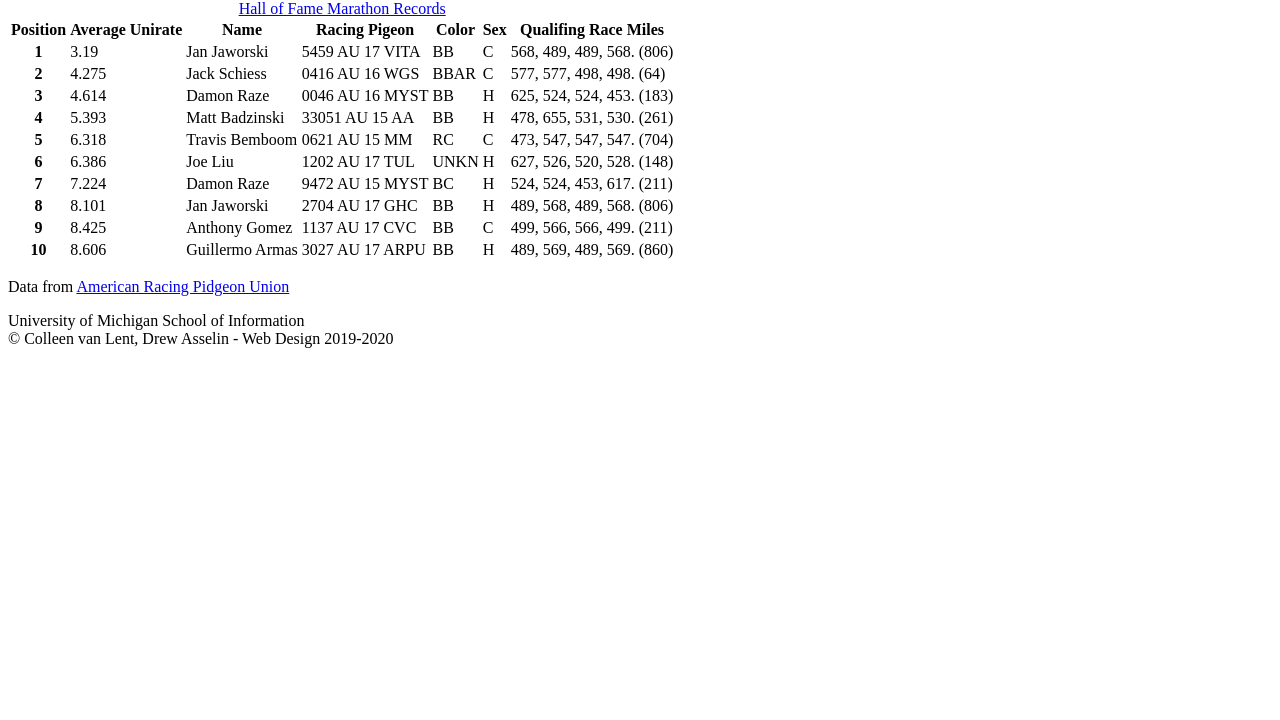
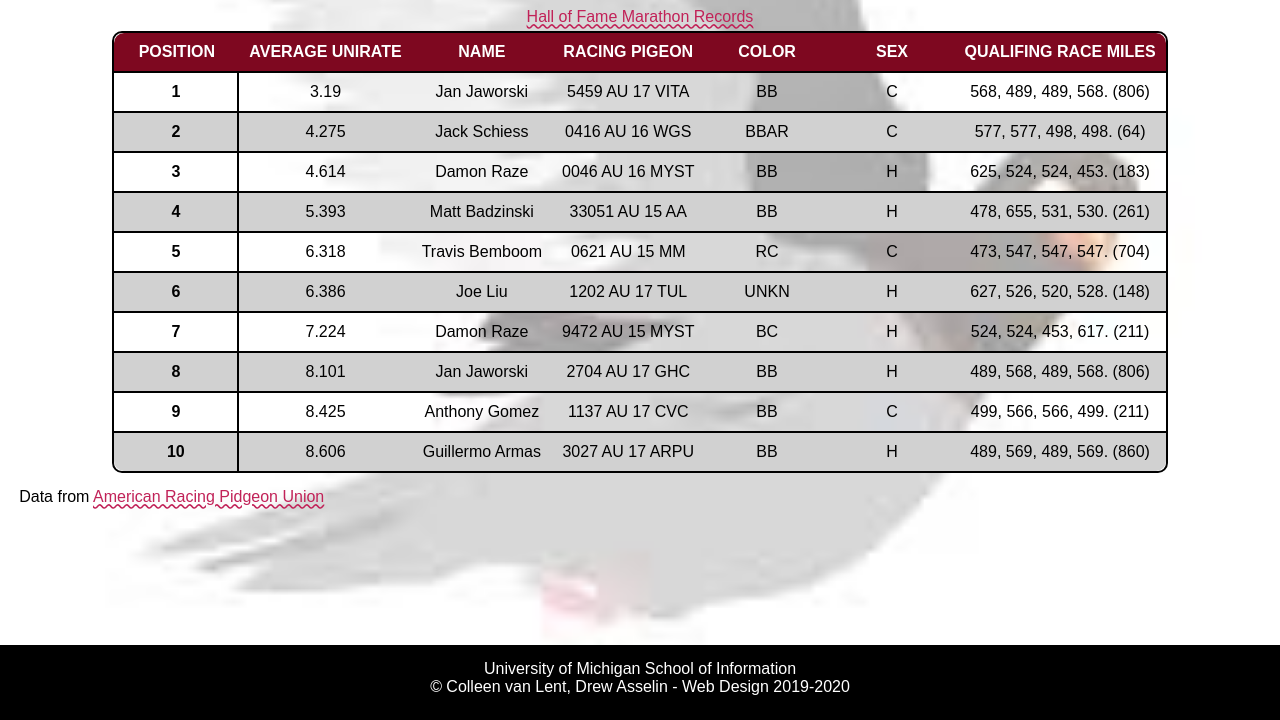
Before and after one commit to tianyi-ge/homework4-2021, a plain HTML site: page index.html in a window 1280 px wide. Shown: the part 80-800 px from the top of the page. Drawn offline with Linux system fonts and the light colour scheme; a web font is replaced by a local one.

Commit message:
Complete requirements

```diff
--- a/css/style.css
+++ b/css/style.css
@@ -28,57 +28,103 @@ body{
   color: #000000;
   font-size: 16px;
   margin: 1.2em;
+  background-image: url("../images/pigeon-background.JPEG");
   background-size: cover ;
   background-position: center;
-
+  background-repeat: no-repeat;
+  background-color: #DDDDDD;
+  font-family: 'Andika', sans-serif;
   /*Req 1*/
 }
 
 h1{
   color: #c12258;
   font-size: 2em;
-
+  text-align: center;
+  line-height: 2;
   /*Req 2*/
 }
 
 p{
+  padding-top: 15px;
   /*Req 3*/
 }
 
 a{
+  font-size: 16px;
+  color: #C12258;
+  text-decoration: underline wavy;
   /*Req 4*/
 }
 
 /*Req 5*/
 /*Add selector and rule here*/
+:focus{
+  border: 3px dashed #417243;
+}
 
 
 /*Req 6a*/
 td{
-
+  text-align: center;
+  border-top: 2px solid black;
+  padding: 10px;
 }
 
 /*Req 6b*/
 .colhead{
   color: #FFFFFF;
-
+  min-width: 125px;
+  padding: 10px;
+  text-align: center;
+  vertical-align: middle;
+  text-transform: uppercase;
+  background-color: #7e0820;
 }
 /*Req 6c*/
 .rowhead{
-
+  border-top: 2px solid black;
+  border-right: 2px solid black;
+  vertical-align: middle;
 }
 
 /*Req 6d*/
+tr:nth-child(odd){
+  background-color: transparent;
+}
+
 /*Req 6e*/
+tr:nth-child(even){
+  background-color: #d1d1d1;
+}
+
 /*Req 6f*/
-
+tr:hover{
+  background-color:rgba(126, 8, 32, 0.25);
+}
 
 /*Req 7*/
 table{
-    border: 2px solid #000000;
+  border: 2px solid #000000;
+  margin: 0 auto;
+  border-radius: 10px;
 }
 
-thead tr:first-child th:first-child{}
+thead tr:first-child th:first-child{
+  border-radius: 10px 0 0 0;
+}
+
+thead tr:first-child th:last-child{
+  border-radius: 0 10px 0 0;
+}
+
+tbody tr:last-child th:first-child{
+  border-radius: 0 0 0 10px;
+}
+
+tbody tr:last-child td:last-child{
+  border-radius: 0 0 10px 0;
+}
 
 /*Add selectors and rules here*/
 
@@ -89,4 +135,9 @@ footer{
   background:#000000;
   text-align:center;
   color: #FFFFFF;
+  min-height: 75px;
+  position: fixed;
+  bottom: 0;
+  left: 0;
+  right: 0;
 }
--- a/index.html
+++ b/index.html
@@ -3,8 +3,11 @@
   <head>
     <meta charset="UTF-8">
     <!-- Link the style sheets and Google font -->
-    <link rel="shortcut icon" type="image/png" href="images/pigeon-icon.png"/>
+    <link rel="shortcut icon" type="image/png" href="images/pigeon-icon-new.jpg"/>
     <!-- Image by <a href="https://pixabay.com/users/chiplanay-1971251/?utm_source=link-attribution&amp;utm_medium=referral&amp;utm_campaign=image&amp;utm_content=3303111">chiplanay</a> from <a href="https://pixabay.com/?utm_source=link-attribution&amp;utm_medium=referral&amp;utm_campaign=image&amp;utm_content=3303111">Pixabay</a> -->
+    <link rel="stylesheet" href="https://fonts.googleapis.com/css?family=Andika">
+    <link rel="stylesheet" type="text/css" href="css/html5reset.css">
+    <link rel="stylesheet" type="text/css" href="css/style.css">
     <title>AU National Old Bird Hall of Fame Marathon Distance</title>
   </head>
   <!-- ***************************************
```
Also changed, not shown: images/pigeon-icon-new.jpg (added).
